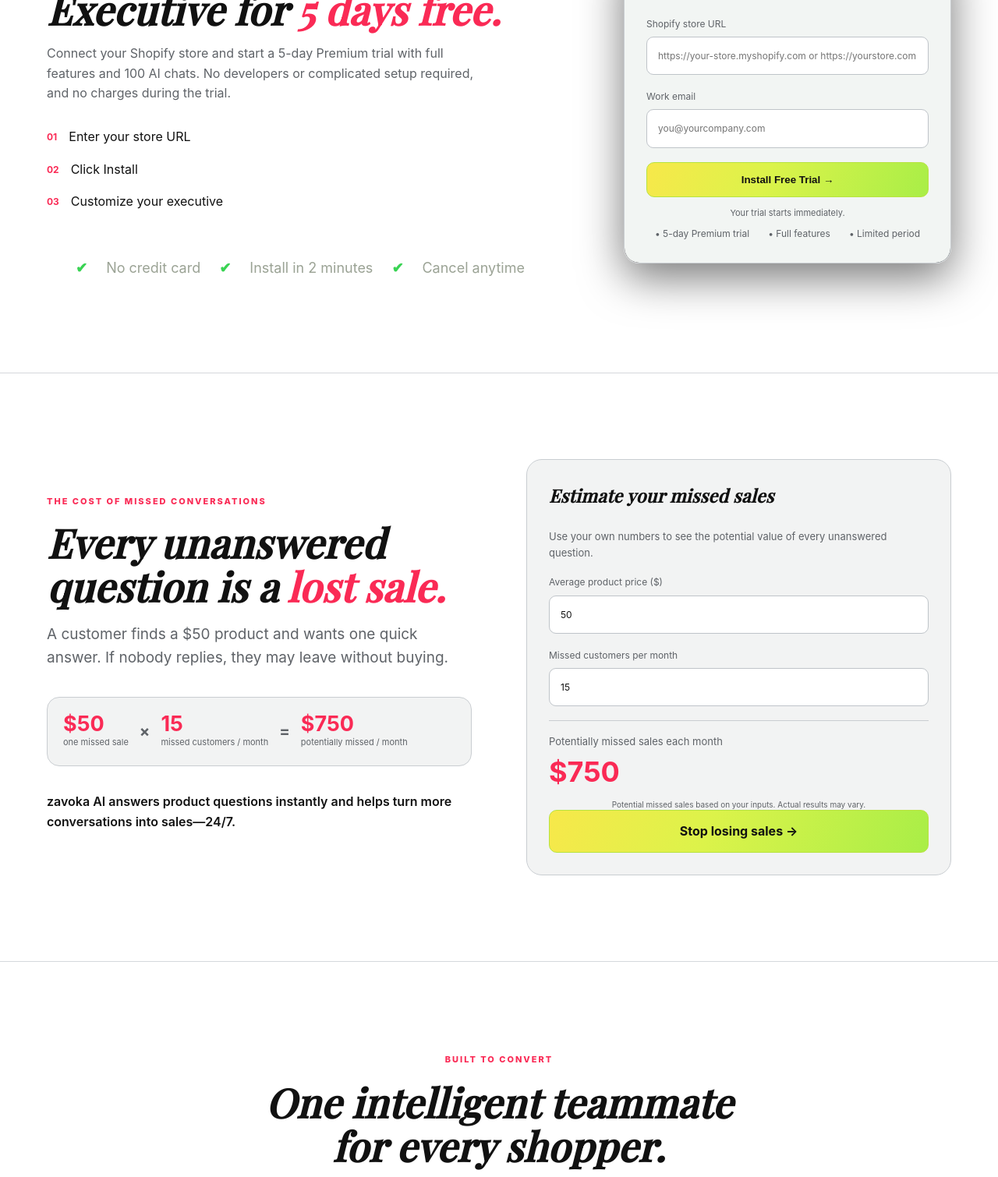
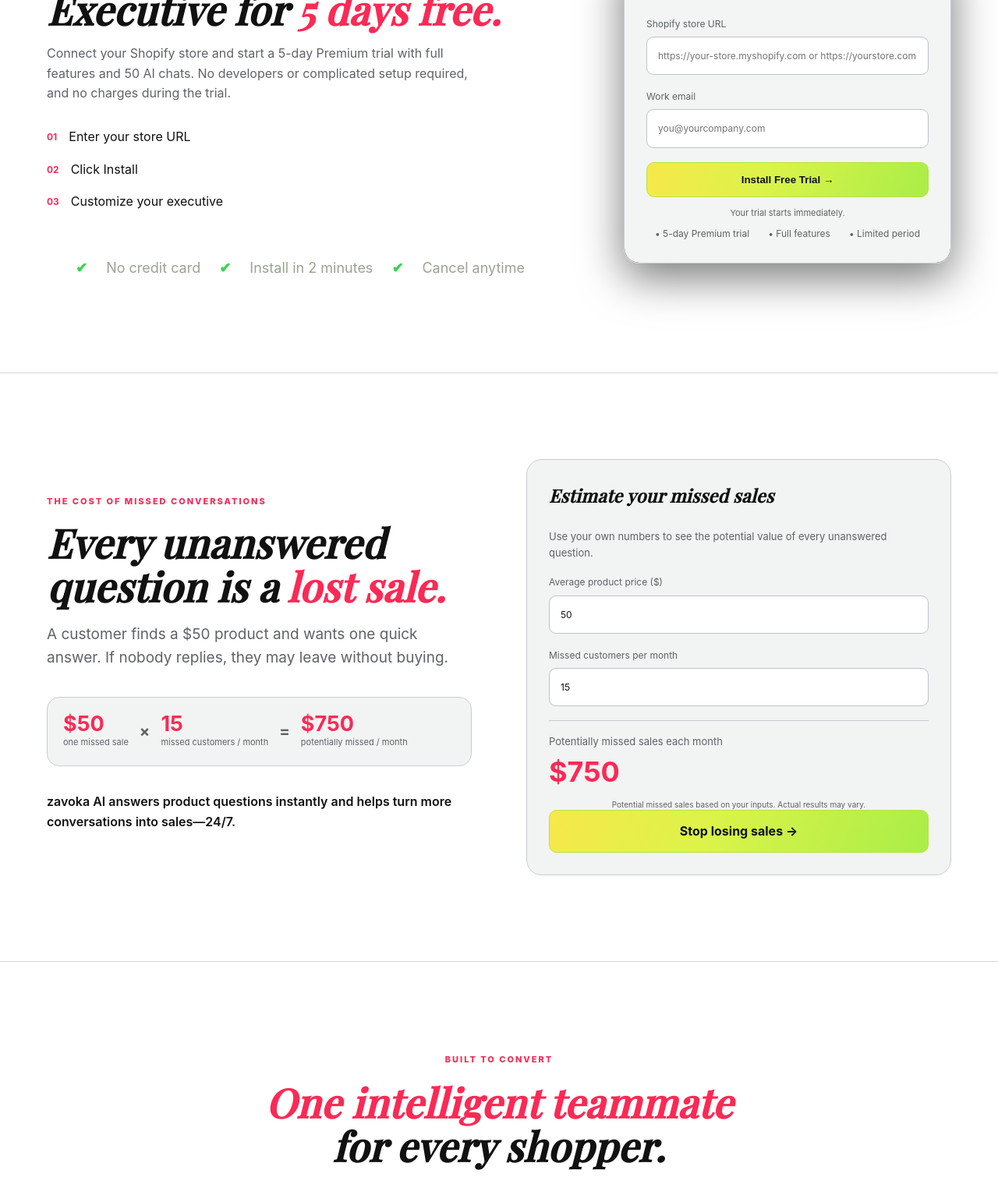
Before and after one commit to bhapris-glitch/OneSalesEx, a plain HTML site: page index.html in a window 1280 px wide. Shown: the part 1147-2657 px from the top of the page at 78% size. Drawn offline with nearby package versions, Linux system fonts and the light colour scheme.

Commit message:
Modify install section and improve features heading
Updated the install section to reflect a change in AI chat limits from 100 to 50 chats during the free trial. Enhanced the features section heading for better emphasis.

```diff
--- a/index.html
+++ b/index.html
@@ -28,11 +28,11 @@
       <div class="hero-card animated-chat" aria-label="Animated zavoka AI Sales Executive conversation"><div class="glow"></div><div class="assistant-head"><span class="status-dot" aria-hidden="true"></span><div><strong>Emily</strong><small>zavoka Sales Executive · Online</small></div><span class="spark">✦</span></div><div class="hero-chat-window"><div class="chat-bubble assistant hero-message message-one">Hi there! Looking for something special today?</div><div class="chat-bubble customer hero-message message-two">I need a gift under $100.</div><div class="chat-bubble assistant hero-message message-three">I found three great options. Want to see them?</div><div class="typing-indicator hero-message message-typing" aria-label="Emily is typing"><span></span><span></span><span></span></div></div><div class="recommend hero-recommend"><div class="product-art">✦</div><div><strong>Smart recommendations</strong><small>Personalized from every conversation</small></div><span>→</span></div></div>
     </div></section>
 
-    <section class="install-section" id="install"><div class="container install-grid"><div><span class="eyebrow">GET STARTED</span><h2>Launch your Sales Executive for <span class="install-highlight">5 days free.</span></h2><p>Connect your Shopify store and start a 5-day Premium trial with full features and 100 AI chats. No developers or complicated setup required, and no charges during the trial.</p><div class="steps"><div><b>01</b><span>Enter your store URL</span></div><div><b>02</b><span>Click Install</span></div><div><b>03</b><span>Customize your executive</span></div></div><div class="install-reassurance"><span>✔</span> No credit card <span>✔</span> Install in 2 minutes <span>✔</span> Cancel anytime</div></div><form class="install-card install-trial-card" id="installForm"><span class="trial-badge">Free Trial</span><h3>Install <span class="install-brand-red">zavok<span class="logo-final-a">a</span></span></h3><label>Shopify store URL<input id="shopUrl" type="url" placeholder="https://your-store.myshopify.com or https://yourstore.com" required /></label><label>Work email<input id="workEmail" type="email" placeholder="you@yourcompany.com" autocomplete="email" required /></label><button class="button full" type="submit">Install Free Trial →</button><p class="form-note" id="installStatus">Your trial starts immediately.</p><div class="trial-benefits"><span>• 5-day Premium trial</span><span>• Full features</span><span>• Limited period</span></div></form></div></section>
+    <section class="install-section" id="install"><div class="container install-grid"><div><span class="eyebrow">GET STARTED</span><h2>Launch your Sales Executive for <span class="install-highlight">5 days free.</span></h2><p>Connect your Shopify store and start a 5-day Premium trial with full features and 50 AI chats. No developers or complicated setup required, and no charges during the trial.</p><div class="steps"><div><b>01</b><span>Enter your store URL</span></div><div><b>02</b><span>Click Install</span></div><div><b>03</b><span>Customize your executive</span></div></div><div class="install-reassurance"><span>✔</span> No credit card <span>✔</span> Install in 2 minutes <span>✔</span> Cancel anytime</div></div><form class="install-card install-trial-card" id="installForm"><span class="trial-badge">Free Trial</span><h3>Install <span class="install-brand-red">zavok<span class="logo-final-a">a</span></span></h3><label>Shopify store URL<input id="shopUrl" type="url" placeholder="https://your-store.myshopify.com or https://yourstore.com" required /></label><label>Work email<input id="workEmail" type="email" placeholder="you@yourcompany.com" autocomplete="email" required /></label><button class="button full" type="submit">Install Free Trial →</button><p class="form-note" id="installStatus">Your trial starts immediately.</p><div class="trial-benefits"><span>• 5-day Premium trial</span><span>• Full features</span><span>• Limited period</span></div></form></div></section>
 
-    <section class="pain-section section"><div class="container calculator-grid"><div class="pain-copy"><span class="eyebrow">THE COST OF MISSED CONVERSATIONS</span><h2>Every unanswered question is a <span>lost sale.</span></h2><p class="hero-copy">A customer finds a $50 product and wants one quick answer. If nobody replies, they may leave without buying.</p><div class="pain-example"><div><strong>$50</strong><span>one missed sale</span></div><b>×</b><div><strong>15</strong><span>missed customers / month</span></div><b>=</b><div><strong>$750</strong><span>potentially missed / month</span></div></div><p class="pain-note">zavoka AI answers product questions instantly and helps turn more conversations into sales—24/7.</p></div><div class="install-card missed-sales-card"><h3>Estimate your missed sales</h3><p class="card-intro">Use your own numbers to see the potential value of every unanswered question.</p><label>Average product price ($)<input id="productPriceInput" type="number" min="0" value="50"></label><label>Missed customers per month<input id="missedCustomersInput" type="number" min="0" value="15"></label><div class="calculator-result">Potentially missed sales each month<strong id="missedSalesResult">$750</strong><small class="calculator-disclaimer">Potential missed sales based on your inputs. Actual results may vary.</small></div><a class="button full" href="#install">Stop losing sales →</a></div></div></section>
+    <section class="pain-section section"><div class="container calculator-grid"><div class="pain-copy"><span class="eyebrow">THE COST OF MISSED CONVERSATIONS</span><h2 class="spaced-heading">Every unanswered question is a <span>lost sale.</span></h2><p class="hero-copy">A customer finds a $50 product and wants one quick answer. If nobody replies, they may leave without buying.</p><div class="pain-example"><div><strong>$50</strong><span>one missed sale</span></div><b>×</b><div><strong>15</strong><span>missed customers / month</span></div><b>=</b><div><strong>$750</strong><span>potentially missed / month</span></div></div><p class="pain-note">zavoka AI answers product questions instantly and helps turn more conversations into sales—24/7.</p></div><div class="install-card missed-sales-card"><h3>Estimate your missed sales</h3><p class="card-intro">Use your own numbers to see the potential value of every unanswered question.</p><label>Average product price ($)<input id="productPriceInput" type="number" min="0" value="50"></label><label>Missed customers per month<input id="missedCustomersInput" type="number" min="0" value="15"></label><div class="calculator-result">Potentially missed sales each month<strong id="missedSalesResult">$750</strong><small class="calculator-disclaimer">Potential missed sales based on your inputs. Actual results may vary.</small></div><a class="button full" href="#install">Stop losing sales →</a></div></div></section>
 
-    <section class="section" id="features"><div class="container"><div class="section-heading"><span class="eyebrow">BUILT TO CONVERT</span><h2>One intelligent teammate for every shopper.</h2><p>From first question to completed order, zavoka makes your storefront feel personal.</p></div><div class="feature-grid"><article><i>◈</i><h3>Product discovery</h3><p>Understands intent, budget, category and preferences to recommend products shoppers actually want.</p></article><article><i>↗</i><h3>Upsell & cross-sell</h3><p>Suggests useful upgrades and frequently bought together products without being pushy.</p></article><article><i>◷</i><h3>Recover lost carts</h3><p>Bring customers back with helpful follow-ups, offers and a smooth path to checkout.</p></article><article><i>◎</i><h3>Your brand, your voice</h3><p>Choose a personality, name and tone so every conversation sounds like your business.</p></article><article><i>⌁</i><h3>Live sales insights</h3><p>See conversations, leads, conversion signals and top customer questions in one dashboard.</p></article><article><i>♢</i><h3>Always available</h3><p>Give every visitor an instant answer across time zones while your team focuses on growth.</p></article></div></div></section>
+    <section class="section" id="features"><div class="container"><div class="section-heading"><span class="eyebrow">BUILT TO CONVERT</span><h2 class="red-spaced-heading">One intelligent teammate <span>for every shopper.</span></h2><p>From first question to completed order, zavoka makes your storefront feel personal.</p></div><div class="feature-grid"><article><i>◈</i><h3>Product discovery</h3><p>Understands intent, budget, category and preferences to recommend products shoppers actually want.</p></article><article><i>↗</i><h3>Upsell & cross-sell</h3><p>Suggests useful upgrades and frequently bought together products without being pushy.</p></article><article><i>◷</i><h3>Recover lost carts</h3><p>Bring customers back with helpful follow-ups, offers and a smooth path to checkout.</p></article><article><i>◎</i><h3>Your brand, your voice</h3><p>Choose a personality, name and tone so every conversation sounds like your business.</p></article><article><i>⌁</i><h3>Live sales insights</h3><p>See conversations, leads, conversion signals and top customer questions in one dashboard.</p></article><article><i>♢</i><h3>Always available</h3><p>Give every visitor an instant answer across time zones while your team focuses on growth.</p></article></div></div></section>
 
     <section class="cta"><div class="container"><h2>Your next customer is already browsing.</h2><p>Give them a reason to stay, discover and buy.</p><a class="button" href="pricing.html">View plans & start trial →</a></div></section>
   </main>
```
